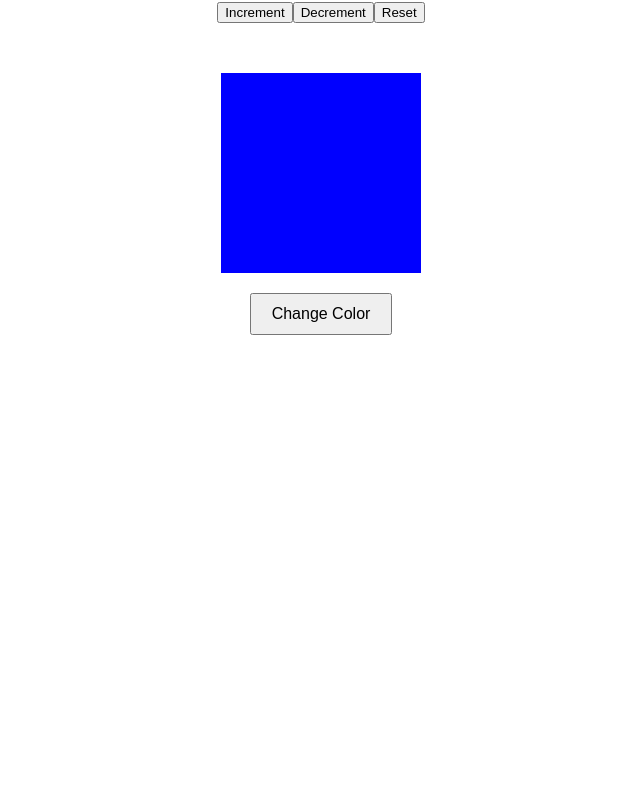
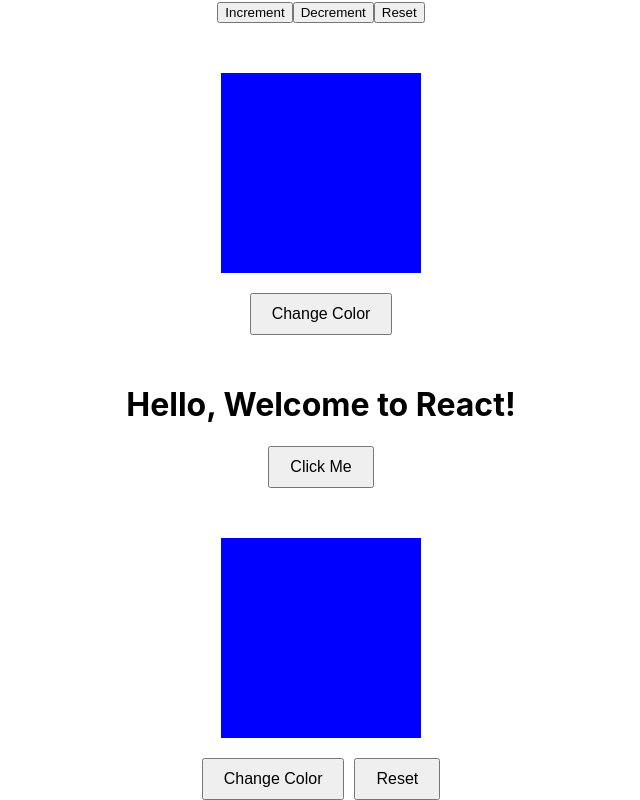
Before and after one commit to NimraQasim/React-app, a React (Create React App) app: page / in a window 1280 px wide. Shown: the part 158-958 px from the top of the page, without its empty margins (319-959 px from the left). Before the commit the page ends 800 px from the top, so only its background shows below. Built offline with nearby package versions, Linux system fonts and the light colour scheme.

Commit message:
created counter and boxbutton

```diff
--- a/src/App.js
+++ b/src/App.js
@@ -2,13 +2,15 @@ import React from "react";
 import Counter from "./Counter";
 import ClickButton from "./ClickButton";
 import BoxButton from "./BoxButton";
+import ColorChangingBox from "./ColorChange";
 
 const App = () => {
   return (
     <div>
       <Counter />
       <BoxButton />
-      {/* <ClickButton/> */}
+      <ClickButton/>
+       <ColorChangingBox/>
     </div>
   );
 };
--- /dev/null
+++ b/src/ColorChange.js
@@ -0,0 +1,53 @@
+import React, { useState } from 'react';
+
+const ColorChanging = () => {
+  const colors = ['blue', 'red', 'green', 'yellow', 'purple', 'orange'];
+  const [colorIndex, setColorIndex] = useState(0);
+  const changeColor = () => {
+    setColorIndex((prevIndex) => (prevIndex + 1) % colors.length);
+  };
+
+  const resetColor = () => {
+    setColorIndex(0);
+  };
+
+  return (
+    <div style={{ textAlign: 'center', marginTop: '50px' }}>
+      <div
+        style={{
+          width: '200px',
+          height: '200px',
+          margin: '0 auto',
+          backgroundColor: colors[colorIndex],
+          transition: 'background-color 0.3s ease',
+        }}
+      ></div>
+
+      <button
+        onClick={changeColor}
+        style={{
+          marginTop: '20px',
+          padding: '10px 20px',
+          fontSize: '16px',
+          cursor: 'pointer',
+        }}
+      >
+        Change Color
+      </button>
+      <button
+        onClick={resetColor}
+        style={{
+          marginTop: '20px',
+          marginLeft: '10px',
+          padding: '10px 20px',
+          fontSize: '16px',
+          cursor: 'pointer',
+        }}
+      >
+        Reset
+      </button>
+    </div>
+  );
+};
+
+export default ColorChanging;
--- a/src/Counter.js
+++ b/src/Counter.js
@@ -20,5 +20,4 @@ const Counter = () => {
     </div>
   );
 };
-
 export default Counter;
```
